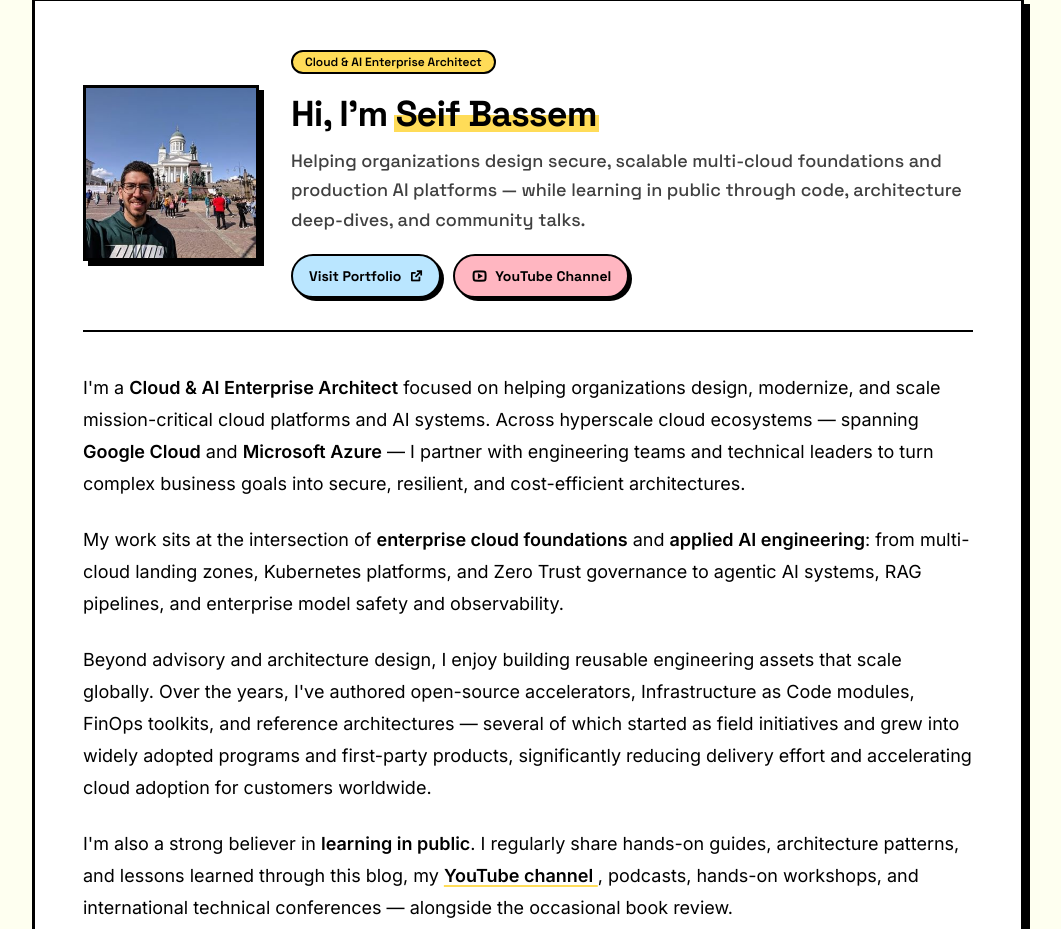
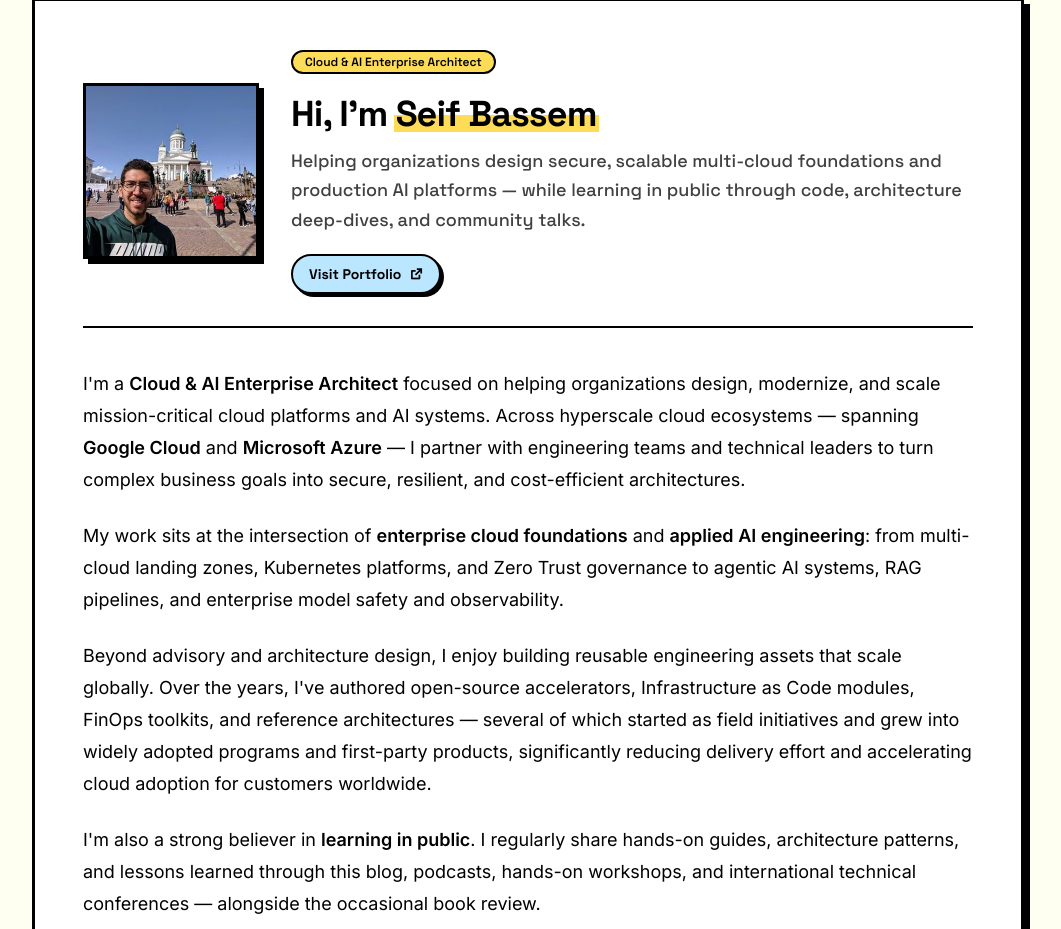
Before and after one commit to sebassem/myBlog, an Astro site: page /about in a window 1280 px wide. Shown: the part 171-1100 px from the top of the page, without its empty margins (112-1173 px from the left). Built offline with nearby package versions, Linux system fonts and the light colour scheme; Astro itself is replaced by a stand-in of ours.

Commit message:
chore: remove YouTube channel icon and references from site UI

```diff
--- a/src/config/site.ts
+++ b/src/config/site.ts
@@ -23,11 +23,6 @@ export const SITE = {
     mailchimpBotField: 'b_257b2cad8c391bae63f348005_ebd0aabf4e',
   },
   socials: [
-    {
-      title: 'YouTube',
-      icon: 'ri-youtube-line',
-      link: 'https://www.youtube.com/@seifbassemazure/',
-    },
     {
       title: 'LinkedIn',
       icon: 'ri-linkedin-line',
--- a/src/pages/about.astro
+++ b/src/pages/about.astro
@@ -92,14 +92,6 @@ const expertiseAreas = [
             >
               Visit Portfolio <i class="ri-external-link-line"></i>
             </a>
-            <a
-              href="https://www.youtube.com/@seifbassemazure/"
-              target="_blank"
-              rel="noopener noreferrer"
-              class="neo-btn px-4 py-2 bg-[var(--pink)] text-black text-sm rounded-full"
-            >
-              <i class="ri-youtube-line text-base"></i> YouTube Channel
-            </a>
           </div>
         </div>
       </div>
@@ -132,16 +124,9 @@ const expertiseAreas = [
 
         <p>
           I&apos;m also a strong believer in <strong>learning in public</strong>. I regularly share
-          hands-on guides, architecture patterns, and lessons learned through this blog, my{' '}
-          <a
-            href="https://www.youtube.com/@seifbassemazure/"
-            target="_blank"
-            rel="noopener noreferrer"
-          >
-            YouTube channel
-          </a>
-          , podcasts, hands-on workshops, and international technical conferences — alongside the
-          occasional book review.
+          hands-on guides, architecture patterns, and lessons learned through this blog, podcasts,
+          hands-on workshops, and international technical conferences — alongside the occasional
+          book review.
         </p>
       </div>
 
```
